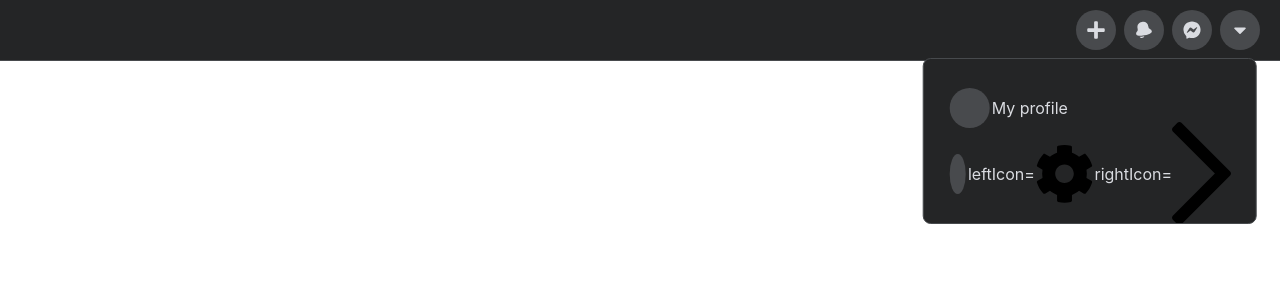
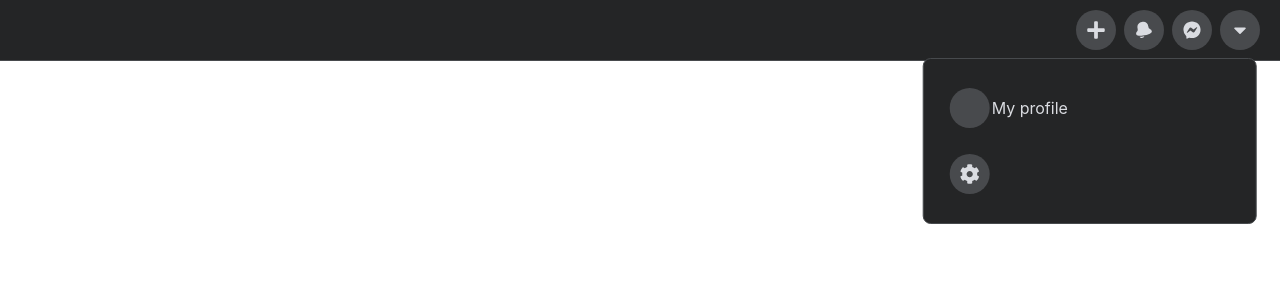
Before and after one commit to SomeChineseGuy/Practice-Projects, a React (Create React App) app in the folder drop-down/: page / in a window 1280 px wide. Both pictures are taken after a click on the link 1240 px from the left and 30 px from the top of the page. Shown: the top 300 px of the page. Built offline with nearby package versions, Linux system fonts and the light colour scheme; the HTML template or start-up script is replaced by a standard one.

Commit message:
Added cssTransition from react transition

```diff
--- a/drop-down/package.json
+++ b/drop-down/package.json
@@ -9,6 +9,7 @@
     "react": "^18.1.0",
     "react-dom": "^18.1.0",
     "react-scripts": "5.0.1",
+    "react-transition-group": "^4.4.2",
     "web-vitals": "^2.1.4"
   },
   "scripts": {
--- a/drop-down/src/App.js
+++ b/drop-down/src/App.js
@@ -9,6 +9,8 @@ import { ReactComponent as ArrowIcon } from './icons/arrow.svg'
 import { ReactComponent as BoltIcon } from './icons/bolt.svg'
 
 import { useState } from "react";
+
+import { CSSTransition } from 'react-transition-group';
 
 function App() {
   return (
@@ -27,6 +29,8 @@ function App() {
 }
 
 function DropDownMenu() {
+  const [activeMenu, setActiveMenu] = useState('main');
+
   function DropDownItem(props) {
     return (
       <a href="#" className="menu-item">
@@ -40,11 +44,20 @@ function DropDownMenu() {
 
   return(
     <div className="dropdown">
-      <DropDownItem>My profile</DropDownItem>
-      <DropDownItem>
-        leftIcon={<CogIcon />}
-        rightIcon={<ChevronIcon />}
-      </DropDownItem>
+      <CSSTransition
+        in={activeMenu === "main"}
+        unmountOnExit timeout={500}
+        classNames="menu-primary"
+      >
+        <div className="manu">
+        <DropDownItem>My profile</DropDownItem>
+        <DropDownItem
+          leftIcon={<CogIcon />}
+          rightIcon={<ChevronIcon />}
+          >
+        </DropDownItem>
+        </div>
+      </CSSTransition>
     </div>
   );
 }
--- a/drop-down/src/index.css
+++ b/drop-down/src/index.css
@@ -105,3 +105,6 @@ a {
 .menu-item:hover {
   background-color: #525357;
 }
+.icon-right {
+  margin-right: auto;
+}
```
Also changed, not shown: 1 other file (tests, documents, lock files or other folders).
